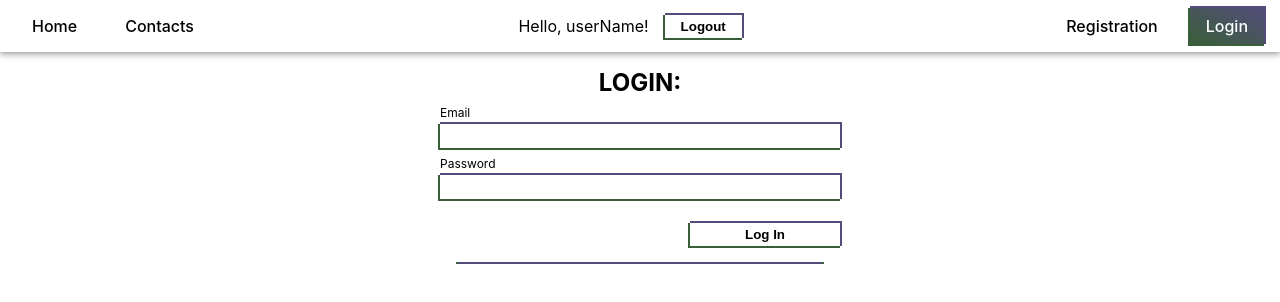
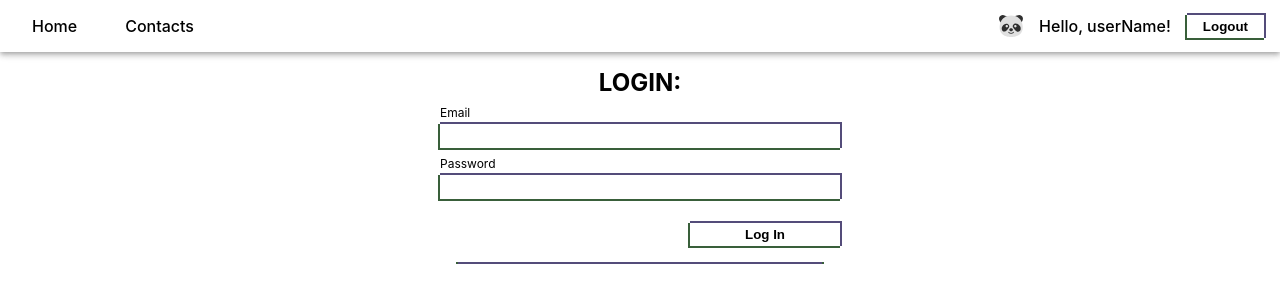
Before and after one commit to kyr13nko/goit-react-hw-08-phonebook, a React (Create React App) app: page /goit-react-hw-08-phonebook/login in a window 1280 px wide. Shown: the top 302 px of the page. Built offline with nearby package versions, Linux system fonts and the light colour scheme.

Commit message:
add user pic

```diff
--- a/src/components/AppBar/AppBar.jsx
+++ b/src/components/AppBar/AppBar.jsx
@@ -9,7 +9,7 @@ const AppBar = () => {
       <Header>
         <Navigation />
         <UserMenu />
-        <AuthNav />
+        {/* <AuthNav /> */}
       </Header>
     </>
   );
--- a/src/components/AppBar/AppBar.styled.js
+++ b/src/components/AppBar/AppBar.styled.js
@@ -44,6 +44,10 @@ export const StyledLink = styled(NavLink)`
   }
 `;
 
+export const User = styled.p`
+  font-weight: 500;
+`;
+
 export const LogoutButton = styled.button`
   cursor: pointer;
   background-color: transparent;
--- a/src/components/UserMenu/UserMenu.jsx
+++ b/src/components/UserMenu/UserMenu.jsx
@@ -1,9 +1,11 @@
-import { LogoutButton, Wrapper } from 'components/AppBar/AppBar.styled';
+import { LogoutButton, User, Wrapper } from 'components/AppBar/AppBar.styled';
+import { ReactComponent as Userpic } from './userpic.svg';
 
 const UserMenu = () => {
   return (
     <Wrapper>
-      <p>Hello, userName!</p>
+      <Userpic width={24} height={24} />
+      <User>Hello, userName!</User>
       <LogoutButton type="button">Logout</LogoutButton>
     </Wrapper>
   );
```
Also changed, not shown: src/components/UserMenu/userpic.svg (added).
